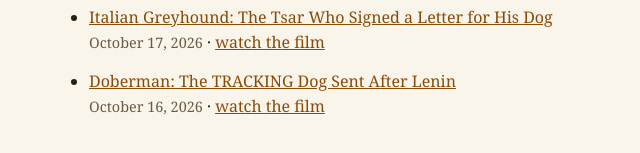
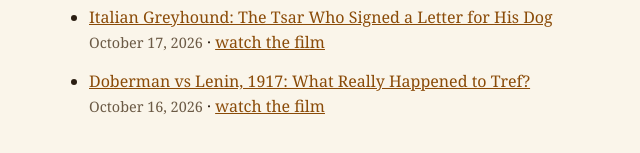
Before and after one commit to NorovSino1992/NorovSino1992.github.io, a plain HTML site: page credits/index.html in a window 1280 px wide. Shown: the part 313-466 px from the top of the page, without its empty margins (161-801 px from the left). Drawn offline with Linux system fonts and the light colour scheme.

```diff
--- a/credits/index.html
+++ b/credits/index.html
@@ -8,6 +8,6 @@
 <li><a href="borzye.html">Borzoi History: Who Really Emptied the Romanov Kennel?</a><br><span class="d">October 19, 2026</span> &middot; <a href="https://www.youtube.com/watch?v=13f7SnZyzpA">watch the film</a></li>
 <li><a href="laika.html">Laika the Space Dog: The Hour They Hid for 45 Years</a><br><span class="d">October 18, 2026</span> &middot; <a href="https://www.youtube.com/watch?v=VxHysHeT3ko">watch the film</a></li>
 <li><a href="levretka.html">Italian Greyhound: The Tsar Who Signed a Letter for His Dog</a><br><span class="d">October 17, 2026</span> &middot; <a href="https://www.youtube.com/watch?v=guyexM65rPs">watch the film</a></li>
-<li><a href="doberman.html">Doberman: The TRACKING Dog Sent After Lenin</a><br><span class="d">October 16, 2026</span> &middot; <a href="https://www.youtube.com/watch?v=4JOyzVkNq8g">watch the film</a></li>
+<li><a href="doberman.html">Doberman vs Lenin, 1917: What Really Happened to Tref?</a><br><span class="d">October 16, 2026</span> &middot; <a href="https://www.youtube.com/watch?v=4JOyzVkNq8g">watch the film</a></li>
 </ul>
 </body></html>
```
